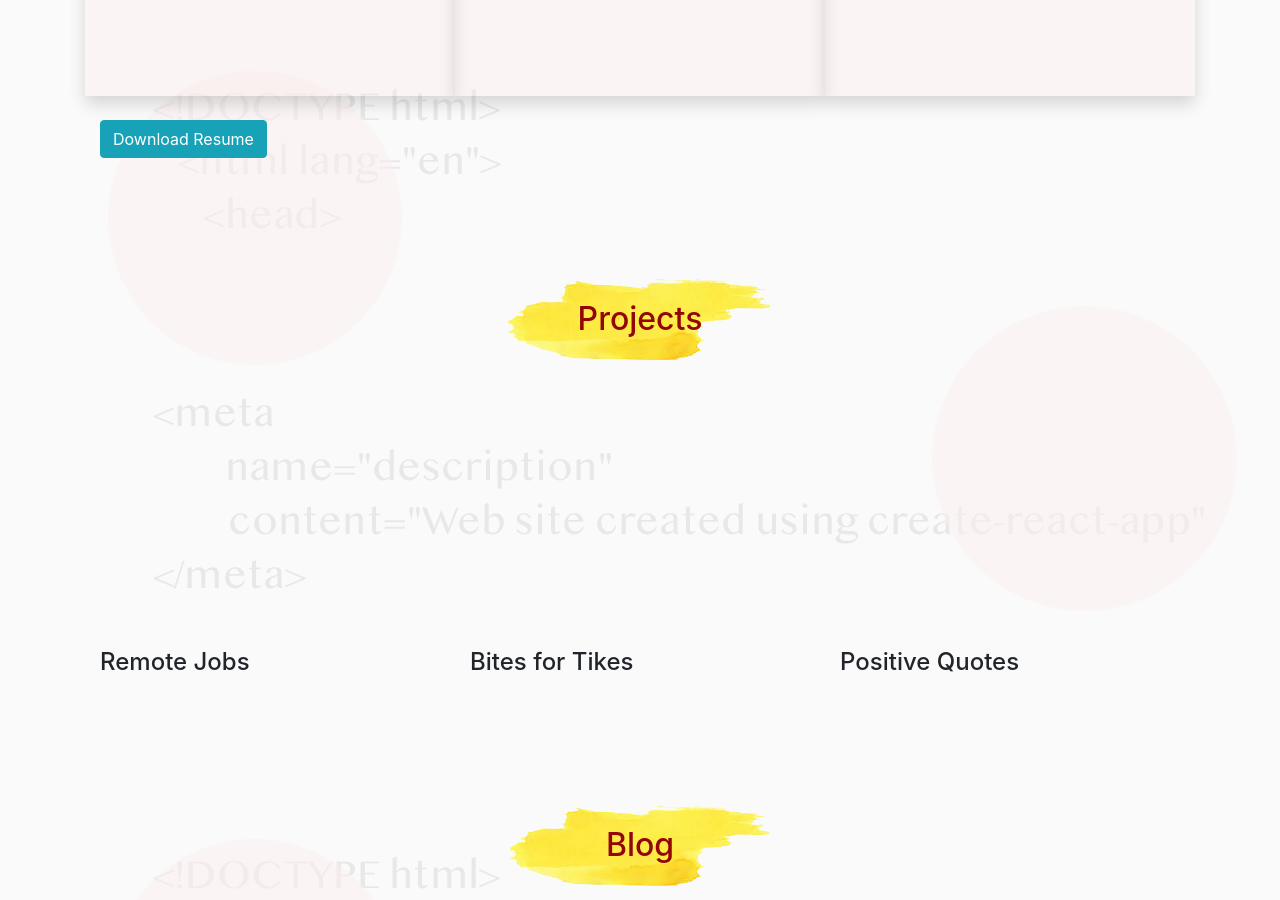
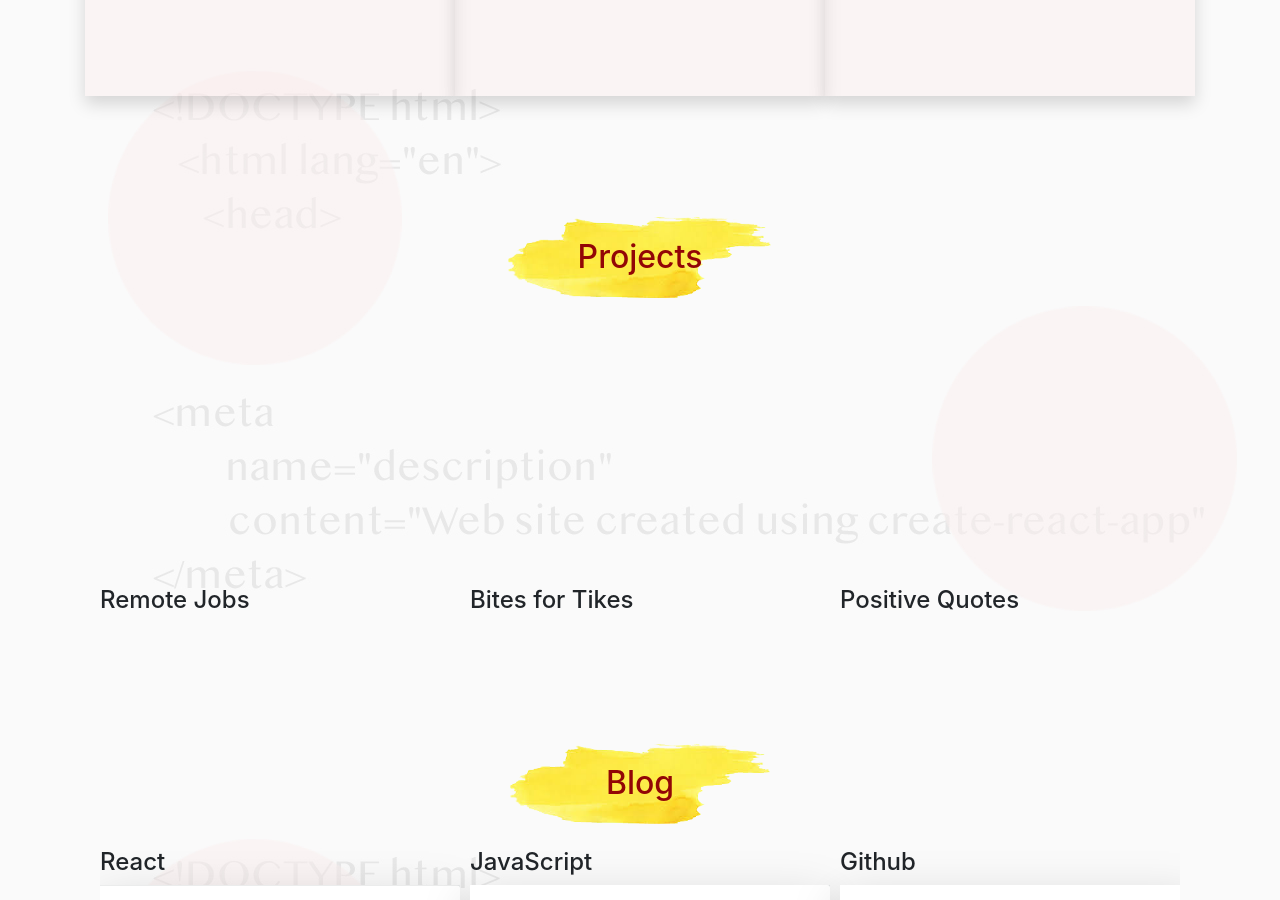
Before and after one commit to mdr-uma/portfolio, a React (Create React App) app: page / in a window 1280 px wide. Shown: the part 1600-2500 px from the top of the page. Built offline with nearby package versions, Linux system fonts and the light colour scheme.

Commit message:
remove download resume button

```diff
--- a/src/components/Skills.js
+++ b/src/components/Skills.js
@@ -1,5 +1,4 @@
 import React from 'react'
-import Button from './Button'
 
 const Skills = () => {
     return(
@@ -28,10 +27,6 @@ const Skills = () => {
                     <p>- Bootstrap/Github</p>
                 </div>
             </div>
-            <br/>
-            <a href="https://docs.google.com/document/d/1iNjL3kdGKESi8NJ4GNt1DN_oZnwLb2nRtPXHoFA3IoI/edit">
-                <Button>Download Resume</Button>
-            </a>
         </div>
     )
 }
```
